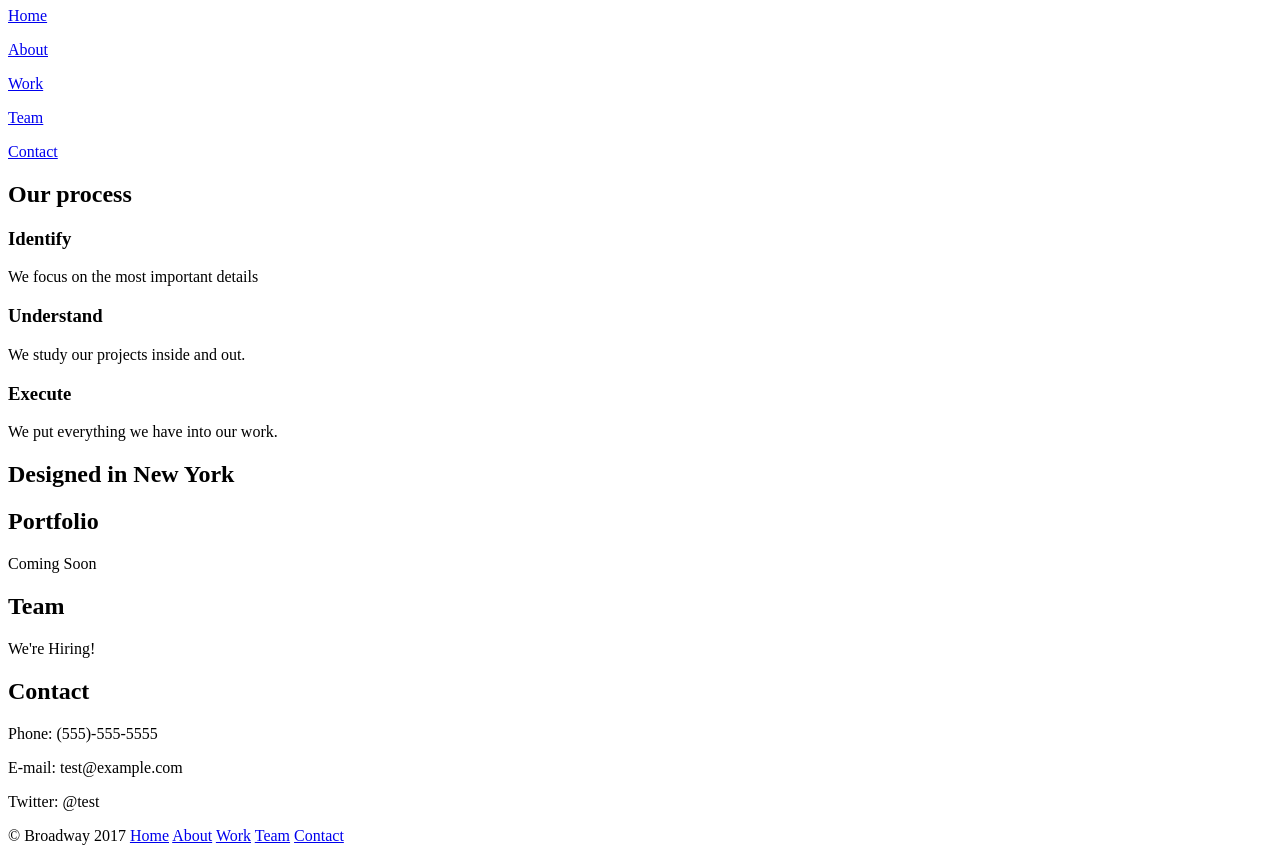
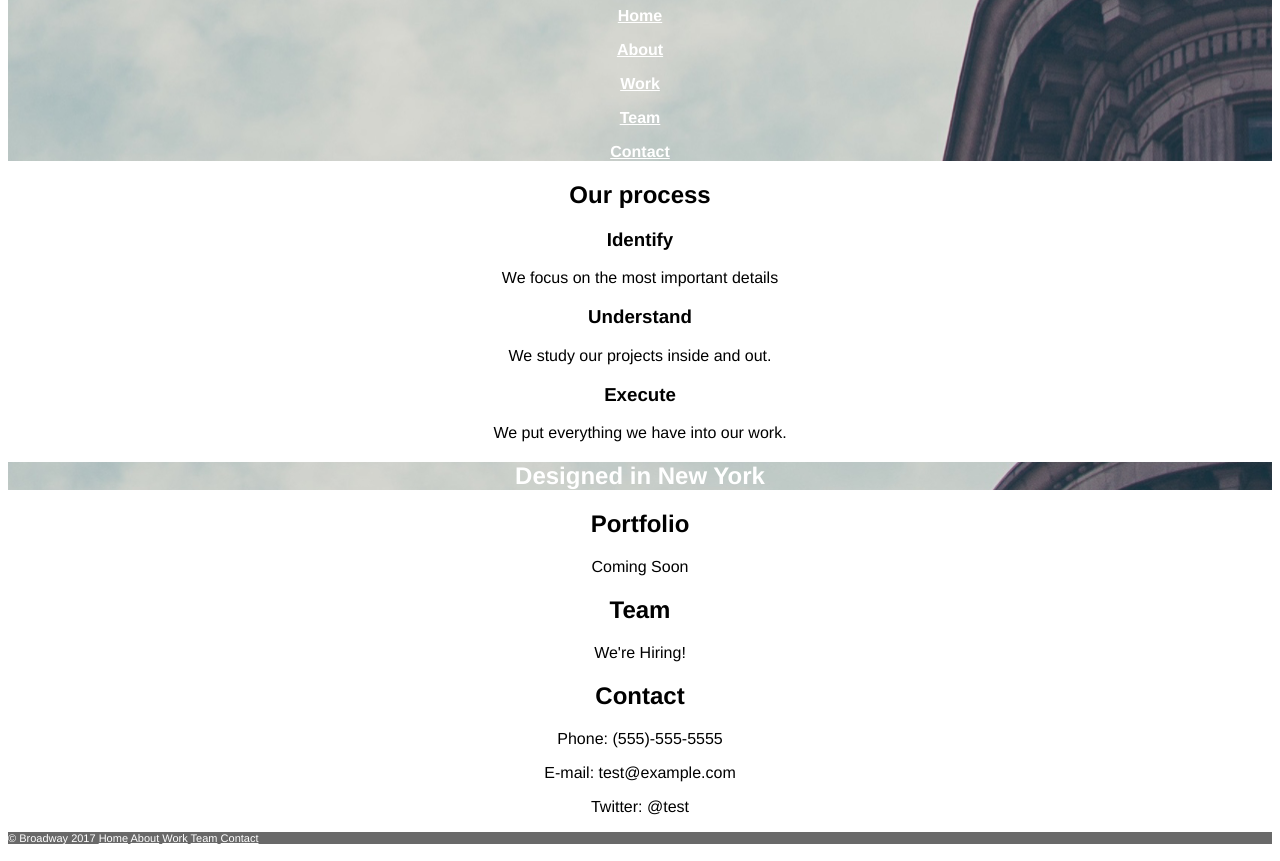
Before and after one commit to kecodeacademy/broadway, a plain HTML site: page index.html in a window 1280 px wide. Shown: the part 73-934 px from the top of the page. Drawn offline with Linux system fonts and the light colour scheme.

Commit message:
added some styling

```diff
--- a/index.html
+++ b/index.html
@@ -2,12 +2,12 @@
 <html>
   <head>
     <meta charset="utf-8">
-    <link rel="stylesheet" href="./resources/css/style.css">
+    <link rel="stylesheet" href="./resources/css/style.css" type="text/css">
     <title></title>
   </head>
   <body>
-    <h1>Broadway Design</h1>
     <div class="hero">
+      <h1>Broadway Design</h1>
       <p><a href="#">Home</a></p>
       <p><a href="#process">About</a></p>
       <p><a href="#portfolio">Work</a></p>
@@ -21,7 +21,7 @@
     <p>We study our projects inside and out.</p>
     <h3>Execute</h3>
     <p>We put everything we have into our work.</p>
-    <h2 id="footer">Designed in New York</h2>
+    <h2 id="designedny">Designed in New York</h2>
     <h2 id="portfolio">Portfolio</h2>
     <p>Coming Soon</p>
     <h2 id="team">Team</h2>
@@ -30,8 +30,7 @@
     <p>Phone: (555)-555-5555</p>
     <p>E-mail: test@example.com</p>
     <p>Twitter: @test</p>
-
-    <div class=footer>
+    <div class="footer">
       <p>© Broadway 2017
         <a href="#">Home</a>
         <a href="#process">About</a>
--- a/resources/css/style.css
+++ b/resources/css/style.css
@@ -0,0 +1,24 @@
+body {
+  font-family: Helvetica;
+  text-align: center;
+}
+
+.hero, #designedny {
+  background-image:url("../images/the-flatiron-building.png");
+  color:white;
+}
+
+.hero, h2,h3 {
+  font-weight:bold;
+}
+
+.footer {
+  background-color:dimgray;
+  color:white;
+  font-size: 11px;
+  text-align: left;
+}
+
+a {
+  color: white;
+}
```
